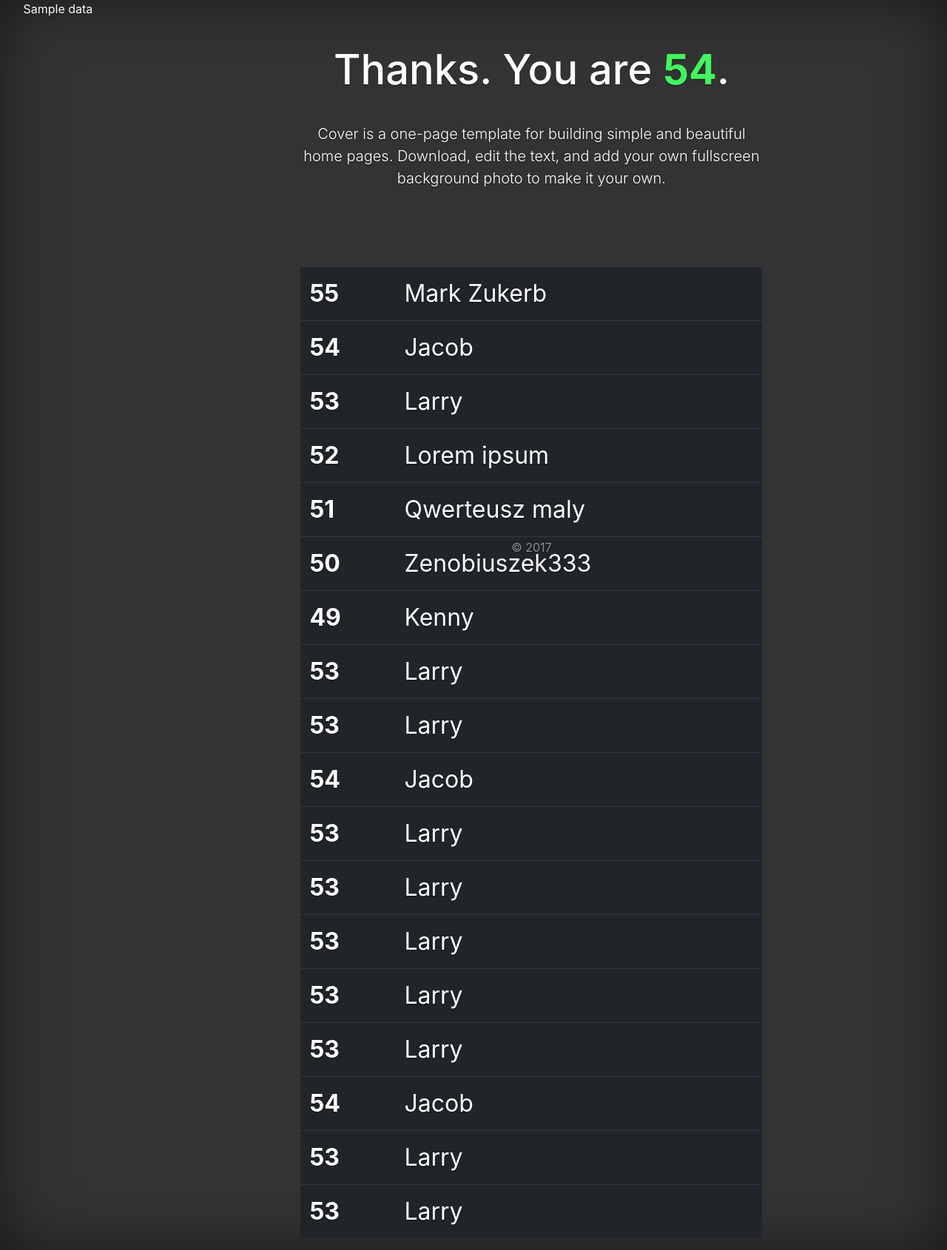
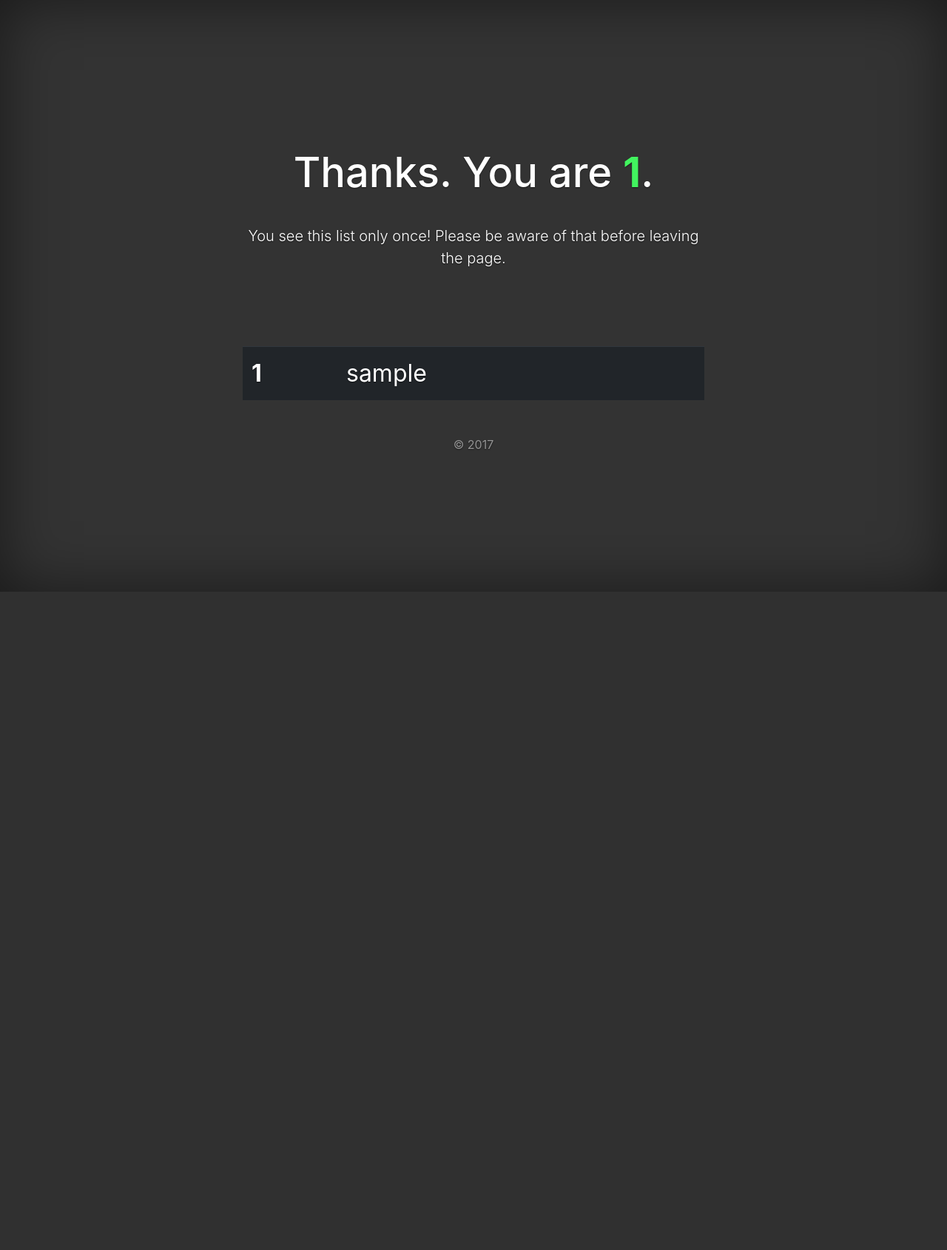
Before and after one commit to colejarczyk/whopaidtoseewhopaid, a PHP site: template templates/list.html.twig in a window 1280 px wide. Shown: the whole page at 74% size. After the commit the page ends 800 px from the top, so only its background shows below. Run offline with PHP 8.4, Linux system fonts and the light colour scheme; the template is opened without the code that fills it: most values are stand-ins (such as "Sample title", 1, 10 or a date in 2020); some libraries are stand-ins or nearby versions.

Commit message:
Store username and show list

```diff
--- a/composer.json
+++ b/composer.json
@@ -22,6 +22,7 @@
         "symfony/translation": "~2.8|^3.0",
         "symfony/twig-bridge": "~2.8|^3.0",
         "symfony/validator": "~2.8|^3.0",
+        "doctrine/dbal":"~2.2",
         "payum/paypal-express-checkout-nvp": "^1.4",
         "payum/offline": "^1.4",
         "php-http/guzzle6-adapter": "^1.1"
--- a/templates/list.html.twig
+++ b/templates/list.html.twig
@@ -1,18 +1,9 @@
 {% extends "layout.html.twig" %}
 
 {% block content %}
-    <p>
-        {{ data }}
-    </p>
-
-    <div class="site-wrapper-inner">
-
-        <div class="cover-container">
-
-            <div class="inner cover">
     <div class="summary">
-                    <h1 class="cover-heading">Thanks. You are <span class="number">54</span>.</h1>
-                    <p class="notice lead">Cover is a one-page template for building simple and beautiful home pages. Download, edit the text, and add your own fullscreen background photo to make it your own.</p>
+        <h1 class="cover-heading">Thanks. You are <span class="number">{{ myId }}</span>.</h1>
+        <p class="notice lead">You see this list only once! Please be aware of that before leaving the page.</p>
         <!-- AddToAny BEGIN -->
         <div class="a2a_kit a2a_kit_size_64 a2a_default_style">
             <a class="a2a_dd" href="https://www.addtoany.com/share"></a>
@@ -27,90 +18,12 @@
 
     <table class="list table table-inverse">
         <tbody>
+        {% for user in users %}
         <tr>
-                        <th scope="row">55</th>
-                        <td>Mark Zukerb</td>
+            <th scope="row">{{ user.id }}</th>
+            <td>{{ user.username }}</td>
         </tr>
-                    <tr>
-                        <th scope="row">54</th>
-                        <td>Jacob</td>
-                    </tr>
-                    <tr>
-                        <th scope="row">53</th>
-                        <td>Larry</td>
-                    </tr>
-                    <tr>
-                        <th scope="row">52</th>
-                        <td>Lorem ipsum</td>
-                    </tr>
-                    <tr>
-                        <th scope="row">51</th>
-                        <td>Qwerteusz maly</td>
-                    </tr>
-                    <tr>
-                        <th scope="row">50</th>
-                        <td>Zenobiuszek333</td>
-                    </tr>
-                    <tr>
-                        <th scope="row">49</th>
-                        <td>Kenny</td>
-                    </tr>
-                    <tr>
-                        <th scope="row">53</th>
-                        <td>Larry</td>
-                    </tr>
-                    <tr>
-                        <th scope="row">53</th>
-                        <td>Larry</td>
-                    </tr>
-                    <tr>
-                        <th scope="row">54</th>
-                        <td>Jacob</td>
-                    </tr>
-                    <tr>
-                        <th scope="row">53</th>
-                        <td>Larry</td>
-                    </tr>
-                    <tr>
-                        <th scope="row">53</th>
-                        <td>Larry</td>
-                    </tr>
-                    <tr>
-                        <th scope="row">53</th>
-                        <td>Larry</td>
-                    </tr>
-                    <tr>
-                        <th scope="row">53</th>
-                        <td>Larry</td>
-                    </tr>
-                    <tr>
-                        <th scope="row">53</th>
-                        <td>Larry</td>
-                    </tr>
-                    <tr>
-                        <th scope="row">54</th>
-                        <td>Jacob</td>
-                    </tr>
-                    <tr>
-                        <th scope="row">53</th>
-                        <td>Larry</td>
-                    </tr>
-                    <tr>
-                        <th scope="row">53</th>
-                        <td>Larry</td>
-                    </tr>
+        {% endfor %}
         </tbody>
     </table>
-
-            </div>
-
-            <div class="mastfoot">
-                <div class="inner">
-                    <p>&copy; 2017</p>
-                </div>
-            </div>
-
-        </div>
-
-    </div>
 {% endblock %}
--- a/web/css/main.css
+++ b/web/css/main.css
@@ -33,6 +33,9 @@ body {
   color: #fff;
   text-align: center;
   text-shadow: 0 .05rem .1rem rgba(0,0,0,.5);
+}
+.alert {
+  text-shadow: none;
 }
 
 /* Extra markup and styles for table-esque vertical and horizontal centering */
@@ -140,6 +143,10 @@ img.success {
   display: flex;
   justify-content: center;
 }
+.username {
+  max-width: 250px;
+  margin: 40px auto;
+}
 
 /*
  * Footer
@@ -172,8 +179,7 @@ table.list th {
     top: 0;
   }
   .mastfoot {
-    position: fixed;
-    bottom: 0;
+
   }
   /* Start the vertical centering */
   .site-wrapper-inner {
```
Also changed, not shown: src/app.php (+10 -0 lines), src/controllers.php (+65 -62 lines), templates/index.html.twig (+15 -21 lines), templates/layout.html.twig (+44 -8 lines), db/app.db (added), 3 other files. Lines whose indentation alone changed are shown as unchanged.
